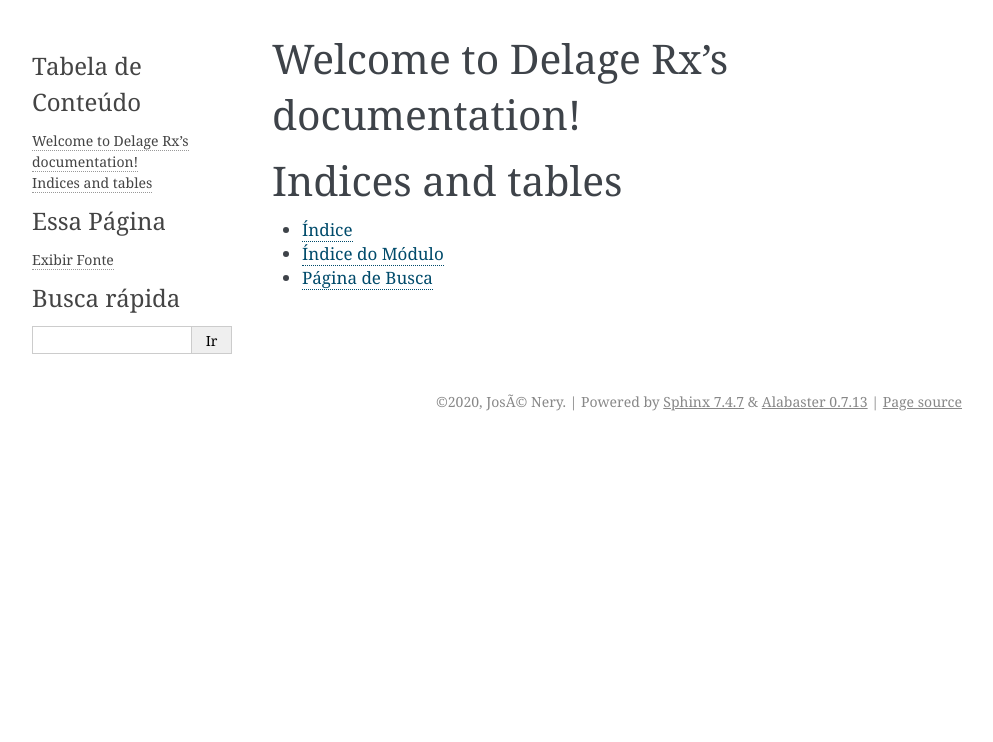
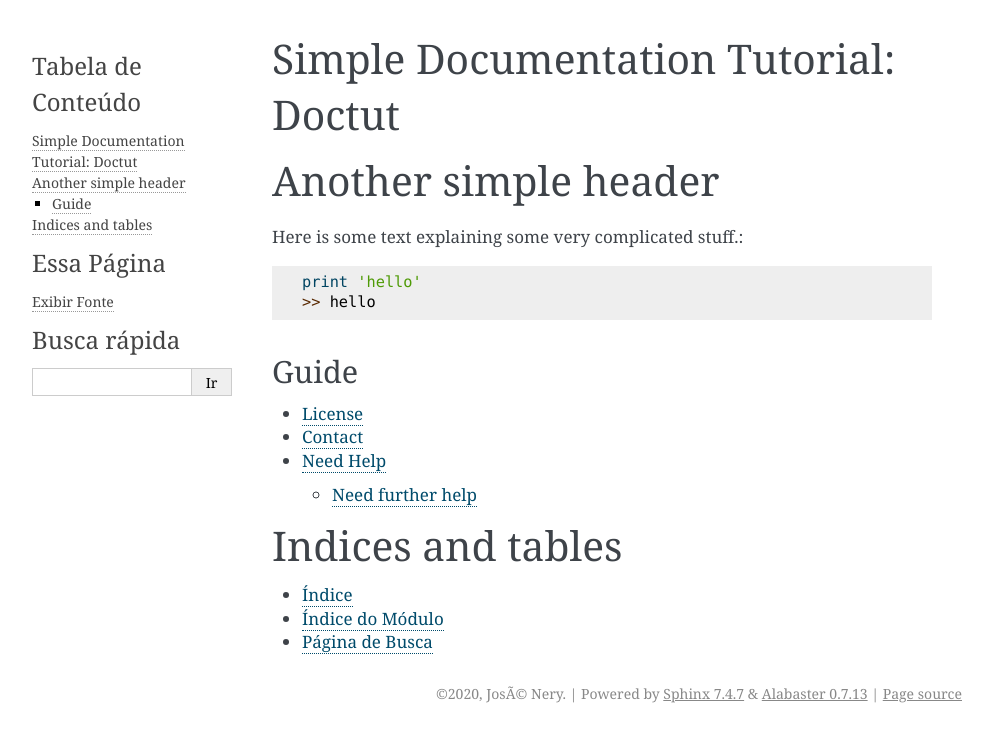
Before and after one commit to josenerydev/docs, a Sphinx documentation site: the page built from source/index.rst, in a window 1280 px wide. Shown: the top 742 px of the page, without its empty margins (148-1141 px from the left). Built offline with Sphinx 7.4.7, drawn with Linux system fonts in a browser that asks for light colours.

Commit message:
add more pages

```diff
--- a/source/index.rst
+++ b/source/index.rst
@@ -1,15 +1,23 @@
-.. Delage Rx documentation master file, created by
-   sphinx-quickstart on Thu Nov 19 23:44:13 2020.
-   You can adapt this file completely to your liking, but it should at least
-   contain the root `toctree` directive.
+Simple Documentation Tutorial: Doctut
+=====================================
 
-Welcome to Delage Rx's documentation!
-=====================================
+
+Another simple header
+=====================
+
+Here is some text explaining some very complicated stuff.::
+
+    print 'hello'
+    >> hello
+
+Guide
+^^^^^
 
 .. toctree::
    :maxdepth: 2
-   :caption: Contents:
 
+   license
+   help
 
 
 Indices and tables
```
Also changed, not shown: source/help.rst (added, +9 -0 lines), source/license.rst (added, +28 -0 lines).
